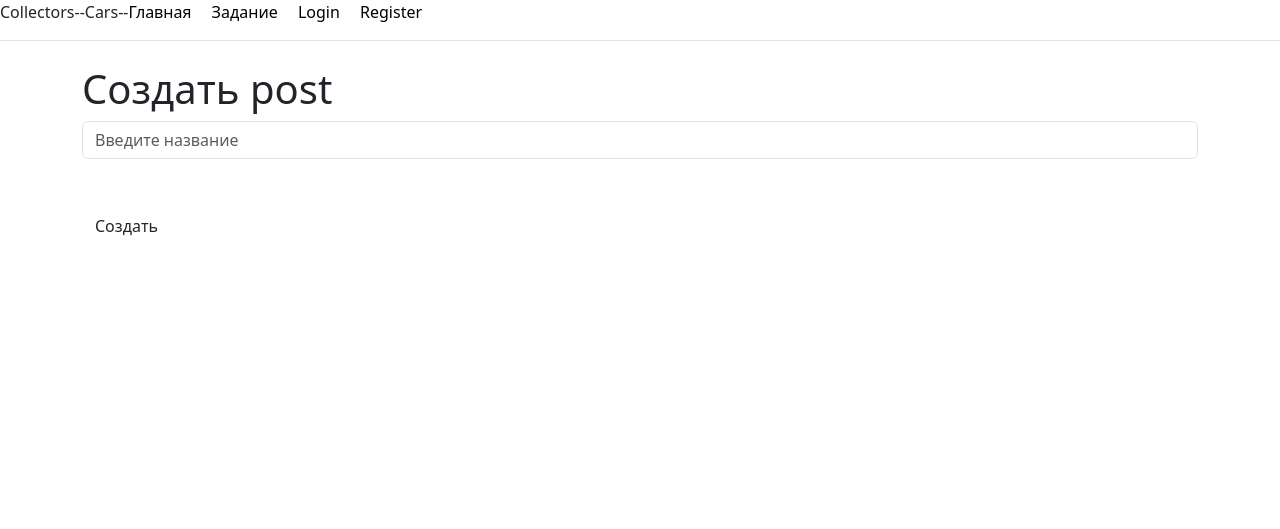
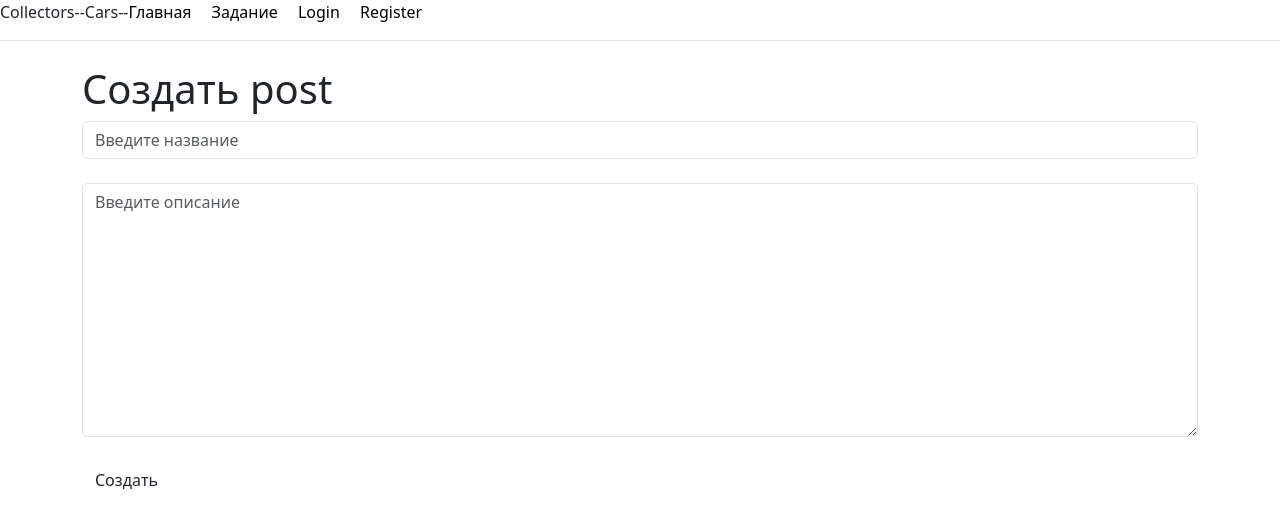
Before and after one commit to ALexus-code/Collectors_cars, a Django app: template Collectors_cars/main/templates/main/create_post.html in a window 1280 px wide. Shown: the top 529 px of the page. Run offline with Django 4.2, Linux system fonts and the light colour scheme; the template is opened without the code that fills it: values that come from a table or form of the project are taken from there, others are empty; tables that the repository leaves empty hold one stand-in row (values such as "Sample post").

Commit message:
posts(v2)
ещё меньше лишнего

```diff
--- a/Collectors_cars/main/forms.py
+++ b/Collectors_cars/main/forms.py
@@ -8,7 +8,7 @@
 class PostForm(ModelForm):
     class Meta:
         model = Post
-        fields = ["title", "scale", "task"]
+        fields = ["title", "scale", "text"]
         widgets = {
             "title": TextInput(attrs={
                 'class': 'form-control',
@@ -18,7 +18,7 @@
                 'class': 'form-control',
                 'placeholder': 'Введите Масштаб'
             }),
-            "task": Textarea(attrs={
+            "text": Textarea(attrs={
                 'class': 'form-control',
                 'placeholder': 'Введите описание'
             }),
--- a/Collectors_cars/main/models.py
+++ b/Collectors_cars/main/models.py
@@ -1,12 +1,12 @@
 from django.db import models
 from django.contrib.auth.models import AbstractUser
-
+from django.contrib.auth.models import User
 class User(AbstractUser):
     pass
 class Post(models.Model):
     title = models.CharField('Заголовок', max_length=50)
     scale = models.CharField('Масштаб', max_length=50)
-    task = models.TextField('Описание')
+    text = models.TextField('Описание')
     def __str__(self):
         return self.title
 
--- a/Collectors_cars/main/templates/main/create.html
+++ b/Collectors_cars/main/templates/main/create.html
@@ -10,7 +10,7 @@
         {% csrf_token %}
         {{ form.title }}<br>
         {{ form.scale }}<br>
-        {{ form.task }}<br>
+        {{ form.text }}<br>
         <button type="submit" class="btn btn-succes">Добавить</button>
         <span>{{ error }}</span>
     </form>
--- a/Collectors_cars/main/templates/main/index.html
+++ b/Collectors_cars/main/templates/main/index.html
@@ -18,7 +18,7 @@
             <div class="alert alert-warniing mt-2">
                 <h3>{{ el.title }}</h3>
                 <h3>{{ el.scale }}</h3>
-                <p>{{ el.task }}</p>
+                <p>{{ el.text }}</p>
             </div>
         {% endfor %}
     {% else %}
```
Also changed, not shown: Collectors_cars/db.sqlite3, Collectors_cars/main/migrations/0001_initial.py.
